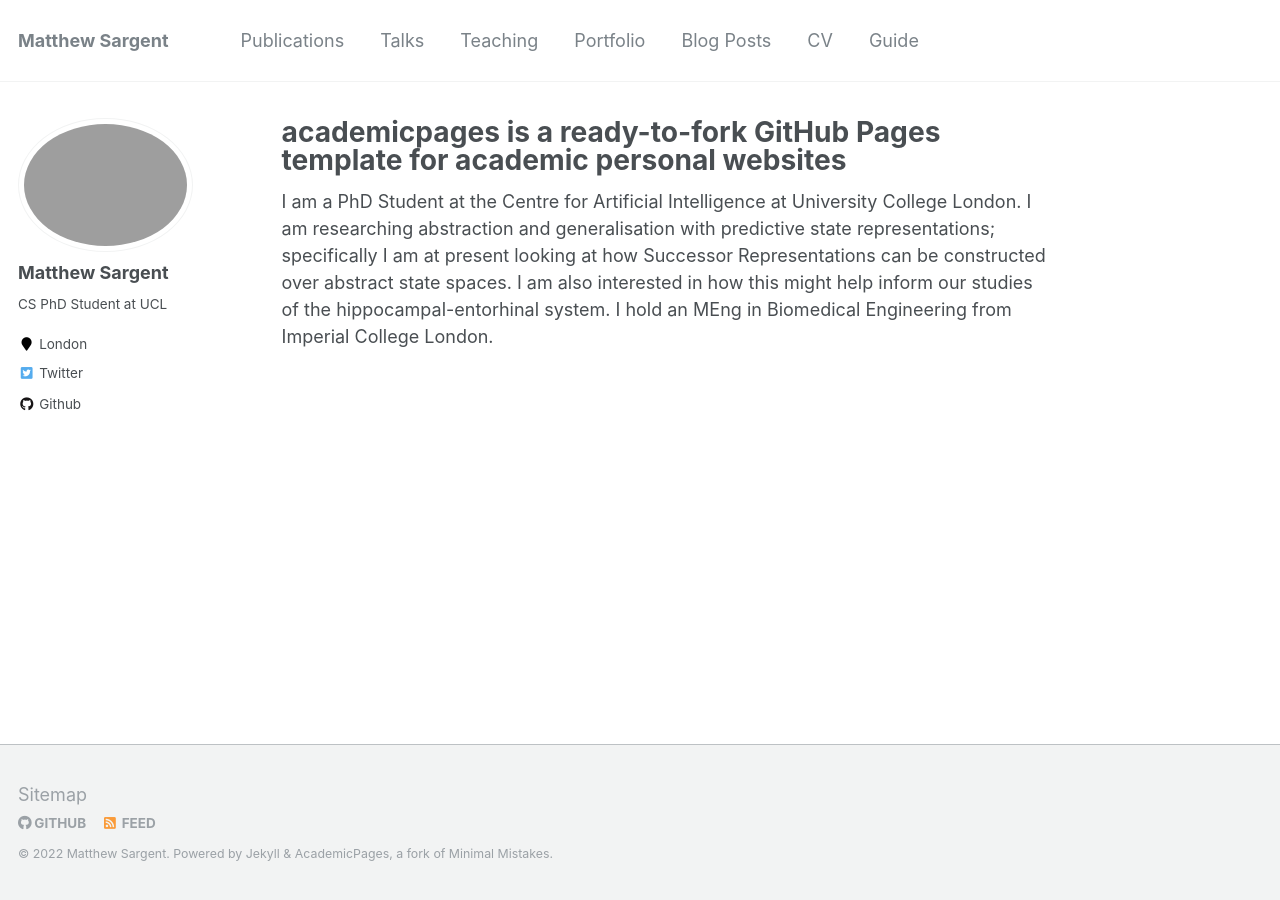
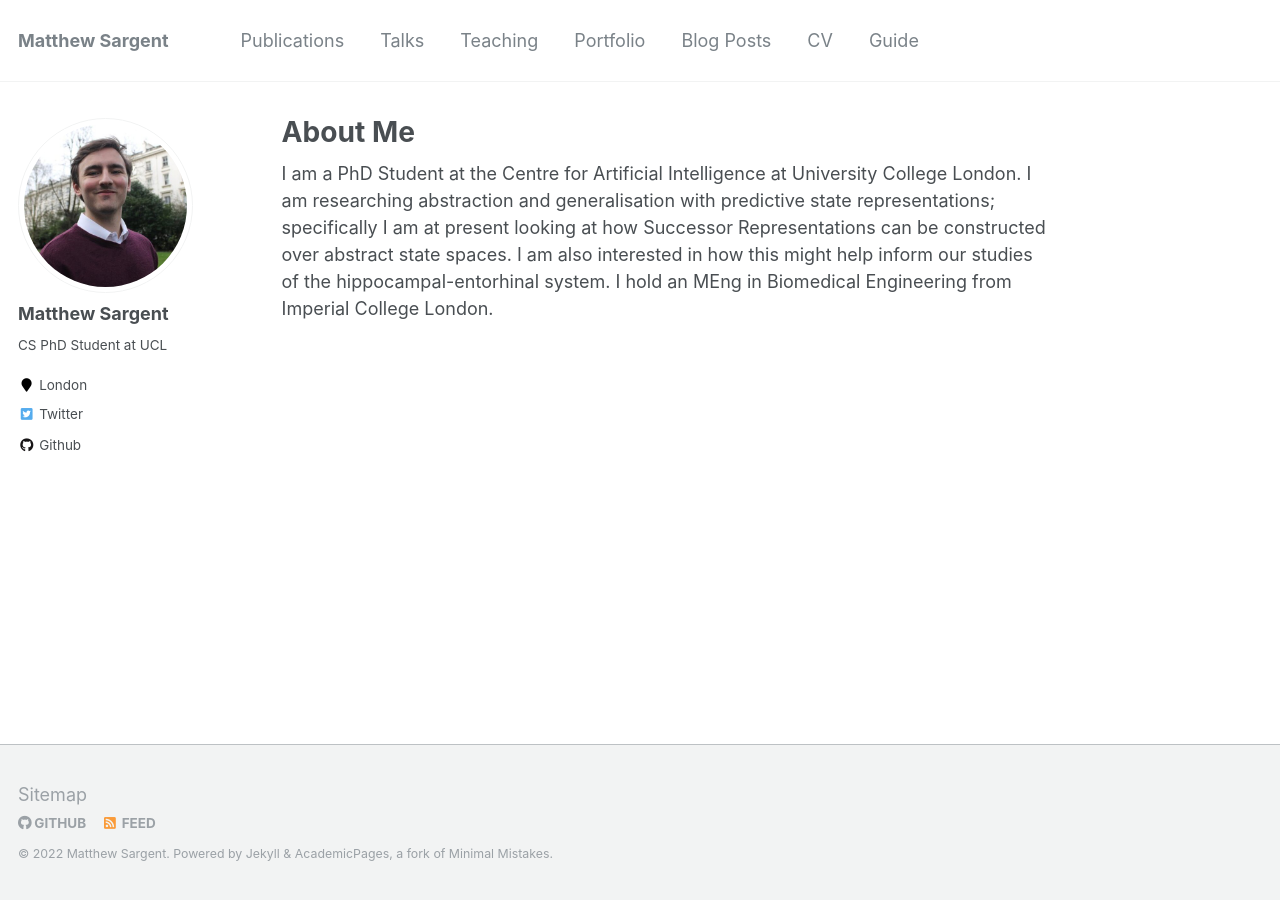
Before and after one commit to mjsargent/mjsargent.github.io, a Jekyll site: the page built from _pages/about.md, in a window 1280 px wide. Built offline with Jekyll 4.4.1, drawn with Linux system fonts in a browser that asks for light colours; some of the changed lines change nothing that is shown.

Commit message:
more updates

```diff
--- a/_config.yml
+++ b/_config.yml
@@ -81,7 +81,7 @@ analytics:
 # Site Author
 author:
   name             : "Matthew Sargent"
-  avatar           : "face.png"
+  avatar           : "face.jpeg"
   bio              : "CS PhD Student at UCL"
   location         : "London"
   employer         :
@@ -225,14 +225,6 @@ defaults:
       share: true
       comments: true
   # _portfolio
-  - scope:
-      path: ""
-      type: portfolio
-    values:
-      layout: single
-      author_profile: true
-      share: true
-      comment: true
   # _talks
   - scope:
       path: ""
@@ -252,7 +244,7 @@ sass:
 permalink: /:categories/:title/
 # paginate: 5 # amount of posts to show
 # paginate_path: /page:num/
-timezone: America/Los_Angeles # http://en.wikipedia.org/wiki/List_of_tz_database_time_zones
+timezone: Europe/London # http://en.wikipedia.org/wiki/List_of_tz_database_time_zones
 
 
 # Plugins
--- a/_pages/about.md
+++ b/_pages/about.md
@@ -1,6 +1,6 @@
 ---
 permalink: /
-title: "academicpages is a ready-to-fork GitHub Pages template for academic personal websites"
+title: "About Me"
 excerpt: "About me"
 author_profile: true
 redirect_from:
```
Also changed, not shown: talkmap.py (line endings or trailing spaces).
